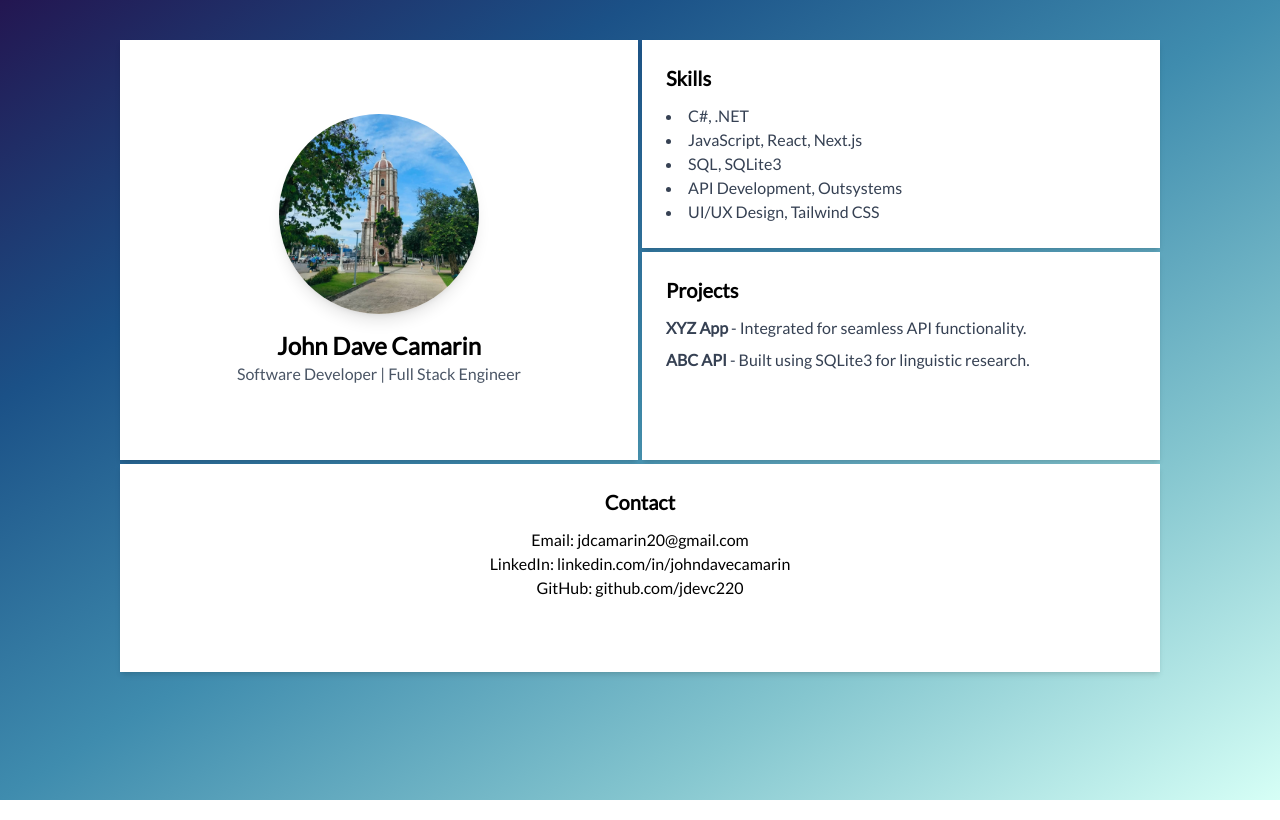
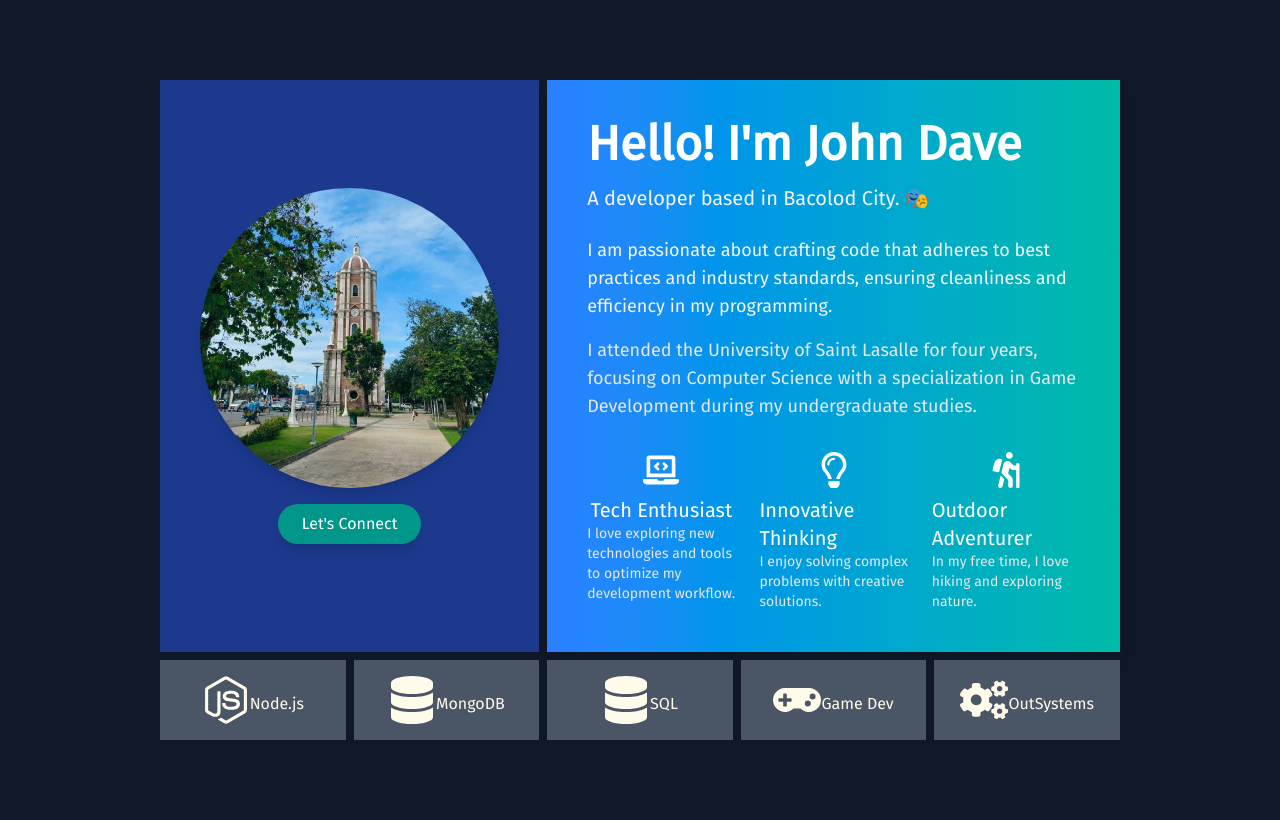
Before and after one commit to jdevc20/camdevportfolio, a Next.js app: page / in a window 1280 px wide. Built offline with nearby package versions, Linux system fonts and the light colour scheme.

Commit message:
[*] Improve Design

```diff
--- a/src/app/globals.css
+++ b/src/app/globals.css
@@ -1,8 +1,18 @@
 @import "tailwindcss";
 
-body {
-  background-image: linear-gradient(to left top, #d6fff6, #85c6cf, #3f8cae, #1b5187, #231651);
+:root {
+  --primary: #eeeeee;
+  --accent: #363029;
+  --neutral: #383838;
+  --title-color: #46ac46;
 }
 
-@media (min-width: 720px) {
+body {
+
 }
+
+.title {
+  color: var(--title-color);
+}
+
+@media (min-width: 720px) {}
--- a/src/app/layout.js
+++ b/src/app/layout.js
@@ -1,22 +1,21 @@
-import { Geist, Geist_Mono, Lato } from "next/font/google";
+import { Fira_Sans } from "next/font/google";  // Import Fira Sans
 import "./globals.css";
 
-
-const lato = Lato({
+const firaSans = Fira_Sans({
   subsets: ["latin"],
-  weight: "400",
+  weight: "400", // Regular weight
 });
 
 export const metadata = {
-  title: "Create Next App",
-  description: "Generated by create next app",
+  title: "Dev Camarin",
+  description: "Portfolio and Stuffs",
 };
 
 export default function RootLayout({ children }) {
   return (
     <html lang="en">
       <body
-        className={`${lato.className} antialiased`}
+        className={`${firaSans.className} antialiased`}
       >
         {children}
       </body>
--- a/src/app/page.js
+++ b/src/app/page.js
@@ -1,54 +1,92 @@
 import Image from "next/image";
+import { FaNodeJs, FaDatabase, FaCogs, FaGamepad, FaLaptopCode, FaRegLightbulb, FaHiking } from "react-icons/fa";
 
 export default function Home() {
   return (
-    <div className="p-10 min-h-screen mx-20">
-      {/* Portfolio Grid Layout */}
-      <div className="grid grid-cols-1 sm:grid-cols-2 lg:grid-cols-2 grid-rows-3 gap-1 ">
+    <div className="min-h-screen bg-gray-900">
+      <div className="mx-20 min-h-screen">
+        <div className="grid grid-cols-1 lg:grid-cols-5 grid-rows-3 gap-2 p-10 lg:p-20 min-h-screen ">
+
           {/* Profile Section */}
-        <div className="row-span-2 sm:col-span-1 lg:col-span-1 bg-white shadow-md  p-6 flex flex-col items-center justify-center ">
+          <div className="col-span-1 lg:col-span-2 row-span-3 flex flex-col justify-center items-center h-full bg-blue-900 p-10 animate__animated animate__fadeIn animate__delay-1s">
             <Image
               src="/profile.jpg"
-            alt="Profile Image"
-            width={200}
-            height={200}
-            className="rounded-full shadow-lg"
+              alt="Profile Picture"
+              width={300}
+              height={300}
+              className="rounded-full shadow-lg transform hover:scale-110 transition-transform duration-300"
             />
-          <h1 className="text-2xl font-bold mt-4">John Dave Camarin</h1>
-          <p className="text-gray-600 text-center">Software Developer | Full Stack Engineer</p>
+            <div className="mt-4 w-full flex justify-center">
+              <button className="bg-teal-600 text-white py-2 px-6 rounded-full shadow-lg transform hover:scale-105 transition-transform duration-300">
+                Let's Connect
+              </button>
+            </div>
           </div>
 
-        {/* Skills Section */}
-        <div className="sm:col-span-1 lg:col-span-1 bg-white shadow-md  p-6">
-          <h2 className="text-xl font-semibold mb-3">Skills</h2>
-          <ul className="list-disc list-inside text-gray-700">
-            <li>C#, .NET</li>
-            <li>JavaScript, React, Next.js</li>
-            <li>SQL, SQLite3</li>
-            <li>API Development, Outsystems</li>
-            <li>UI/UX Design, Tailwind CSS</li>
-          </ul>
+
+          {/* Introduction Section */}
+          <div className="col-span-1 lg:col-span-3 row-span-3 text-center lg:text-left bg-gradient-to-r from-blue-500 to-teal-500 p-10  shadow-lg animate__animated animate__fadeIn animate__delay-1s">
+            <h1 className="text-5xl text-white font-extrabold mb-4 animate__animated animate__fadeIn animate__delay-2s">
+              Hello! I'm John Dave
+            </h1>
+            <p className="text-xl mb-6 text-gray-100 animate__animated animate__fadeIn animate__delay-3s">
+              A developer based in Bacolod City. 🎭
+            </p>
+            <p className="text-lg text-gray-100 animate__animated animate__fadeIn animate__delay-4s">
+              I am passionate about crafting code that adheres to best practices and industry standards, ensuring cleanliness and efficiency in my programming.
+            </p>
+            <p className="text-lg mt-4 text-gray-200 animate__animated animate__fadeIn animate__delay-5s">
+              I attended the University of Saint Lasalle for four years, focusing on Computer Science with a specialization in Game Development during my undergraduate studies.
+            </p>
+
+            {/* Additional Section with Icons */}
+            <div className="mt-8 grid grid-cols-3 gap-6">
+              <div className="flex flex-col items-center text-white">
+                <FaLaptopCode className="text-4xl mb-2 transform hover:scale-110 transition-transform duration-300" />
+                <h3 className="text-xl">Tech Enthusiast</h3>
+                <p className="text-sm text-gray-200">I love exploring new technologies and tools to optimize my development workflow.</p>
+              </div>
+              <div className="flex flex-col items-center text-white">
+                <FaRegLightbulb className="text-4xl mb-2 transform hover:scale-110 transition-transform duration-300" />
+                <h3 className="text-xl">Innovative Thinking</h3>
+                <p className="text-sm text-gray-200">I enjoy solving complex problems with creative solutions.</p>
+              </div>
+              <div className="flex flex-col items-center text-white">
+                <FaHiking className="text-4xl mb-2 transform hover:scale-110 transition-transform duration-300" />
+                <h3 className="text-xl">Outdoor Adventurer</h3>
+                <p className="text-sm text-gray-200">In my free time, I love hiking and exploring nature.</p>
+              </div>
             </div>
 
-        {/* Projects Section */}
-        <div className="sm:col-span-1 lg:col-span-1 bg-white shadow-md p-6  ">
-          <h2 className="text-xl font-semibold mb-3">Projects</h2>
-          <ul className="text-gray-700">
-            <li className="mb-2">
-              <strong>XYZ App</strong> - Integrated for seamless API functionality.
-            </li>
-            <li className="mb-2">
-              <strong>ABC API</strong> - Built using SQLite3 for linguistic research.
-            </li>
-          </ul>
+
           </div>
 
-        {/* Contact Section */}
-        <div className="sm:col-span-2 lg:col-span-2 bg-white shadow-md p-6 text-center ">
-          <h2 className="text-xl font-semibold mb-3">Contact</h2>
-          <p>Email: jdcamarin20@gmail.com</p>
-          <p>LinkedIn: linkedin.com/in/johndavecamarin</p>
-          <p>GitHub: github.com/jdevc220</p>
+          {/* Tech Icons Section */}
+          <div className="col-span-1 lg:col-span-5 row-span-2 animate__animated animate__fadeIn animate__delay-2s">
+            <div className="grid grid-cols-5 grid-rows-1 gap-2">
+              <div className="bg-gray-600 text-amber-50 flex items-center justify-center p-4 transform hover:scale-110 transition-transform duration-300 animate__animated animate__fadeIn animate__delay-2s">
+                <FaNodeJs className="text-5xl " />
+                <span className="mt-2">Node.js</span>
+              </div>
+              <div className="bg-gray-600 text-amber-50 flex items-center justify-center p-4 transform hover:scale-110 transition-transform duration-300 animate__animated animate__fadeIn animate__delay-3s">
+                <FaDatabase className="text-5xl" />
+                <span className="mt-2">MongoDB</span>
+              </div>
+              <div className="bg-gray-600 text-amber-50 flex items-center justify-center p-4 transform hover:scale-110 transition-transform duration-300 animate__animated animate__fadeIn animate__delay-4s">
+                <FaDatabase className="text-5xl" />
+                <span className="mt-2">SQL</span>
+              </div>
+              <div className="bg-gray-600  text-amber-50 flex items-center justify-center p-4 transform hover:scale-110 transition-transform duration-300 animate__animated animate__fadeIn animate__delay-5s">
+                <FaGamepad className="text-5xl" />
+                <span className="mt-2">Game Dev</span>
+              </div>
+              <div className="bg-gray-600  text-amber-50 flex items-center justify-center p-4 transform hover:scale-110 transition-transform duration-300 animate__animated animate__fadeIn animate__delay-6s">
+                <FaCogs className="text-5xl" />
+                <span className="mt-2">OutSystems</span>
+              </div>
+            </div>
+          </div>
+
         </div>
       </div>
     </div>
--- a/src/app/staticComponents/Gradient.module.css
+++ /dev/null
@@ -1,42 +0,0 @@
-@keyframes rotate {
-    0% {
-      transform: rotate(0deg);
-    }
-    100% {
-      transform: rotate(360deg);
-    }
-  }
-
-  .gradient {
-    --size: 750px;
-    --speed: 50s;
-    --easing: cubic-bezier(0.8, 0.2, 0.2, 0.8);
-
-    width: var(--size);
-    height: var(--size);
-    filter: blur(calc(var(--size) / 5));
-    background-image: linear-gradient(hsl(222, 84, 60, 100%), hsl(164, 79, 71));
-    animation: rotate var(--speed) var(--easing) alternate infinite;
-    border-radius: 30% 70% 70% 30% / 30% 30% 70% 70%;
-  }
-
-  @media (min-width: 720px) {
-    .gradient {
-      --size: 500px;
-    }
-  }
-
-  body {
-    background-color: #071c39;
-    position: absolute;
-    inset: 0;
-    display: flex;
-    place-content: center;
-    align-items: center;
-    overflow: hidden;
-  }
-
-  /* This is just to transition when you change the viewport size. */
-  * {
-    transition: all 0.5s ease-out;
-  }
--- a/src/app/staticComponents/gradient.js
+++ /dev/null
@@ -1,8 +0,0 @@
-import React from 'react';
-
-
-const Gradient = () => {
-  return <div className="gradient"></div>
-};
-
-export default Gradient;
```
Also changed, not shown: package.json (+4 -3 lines), public/wave-1.svg (added), 1 other file (tests, documents, lock files or other folders). Lines whose indentation alone changed are shown as unchanged.
